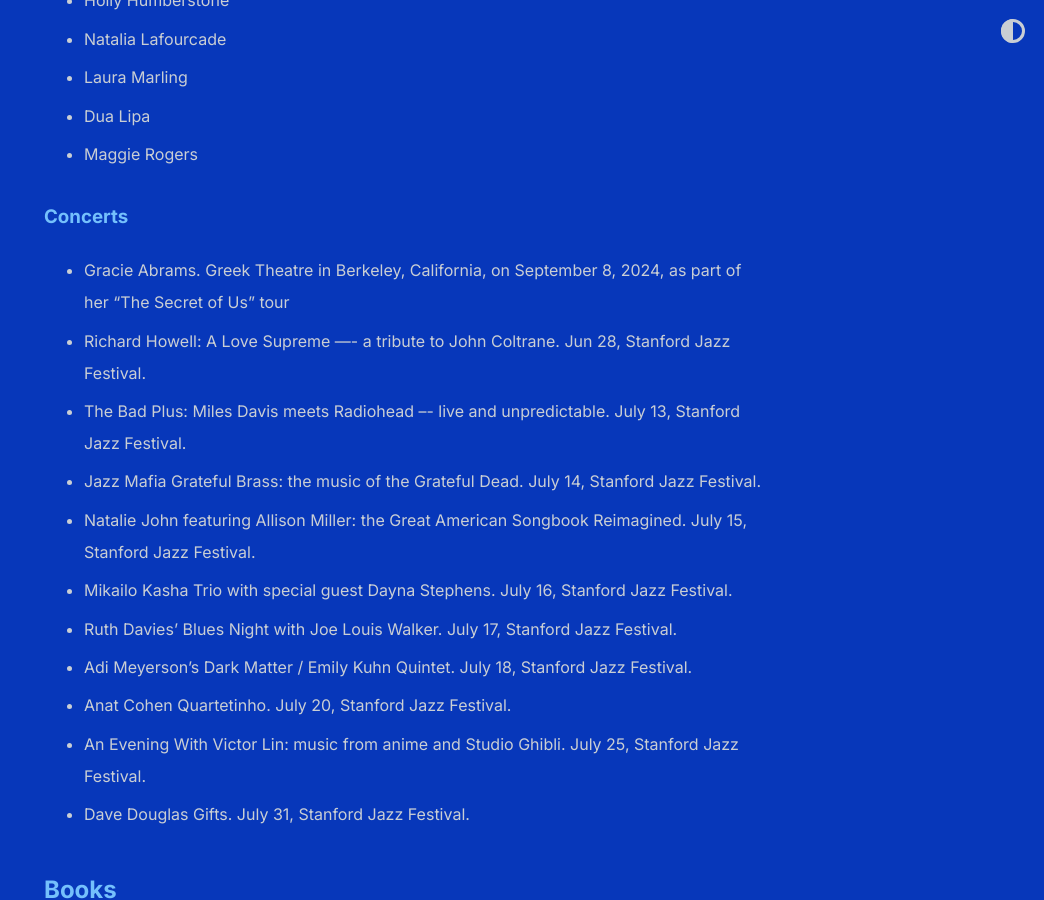
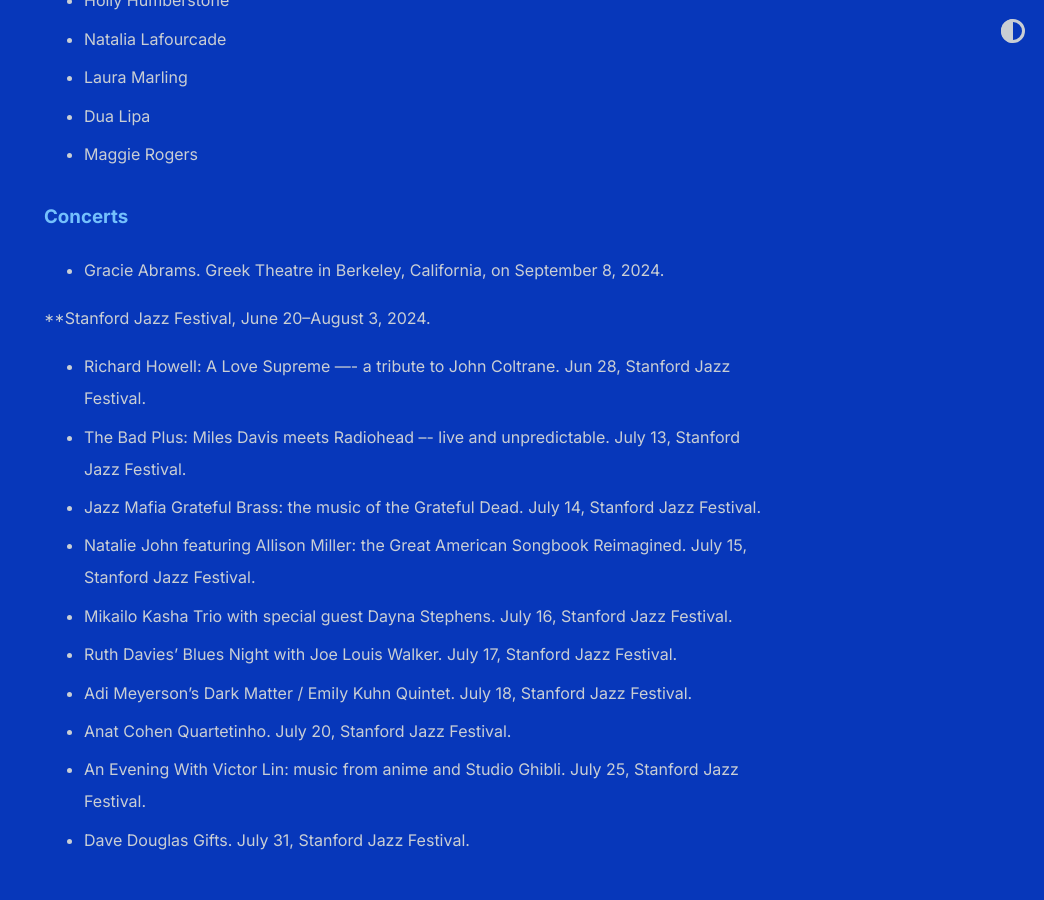
Before and after one commit to shihankanungo/shihankanungo.github.io, a Jekyll site: the page built from wrapped.md, in a window 1280 px wide and 900 px high, scrolled down 2998 px. Shown: the whole window, without its empty margins (236-1280 px from the left). Built offline with Jekyll 4.4.1, drawn with Linux system fonts in a browser that asks for light colours.

Commit message:
Update wrapped.md

```diff
--- a/wrapped.md
+++ b/wrapped.md
@@ -83,7 +83,10 @@
 
 ### Concerts
 
-- Gracie Abrams. Greek Theatre in Berkeley, California, on September 8, 2024, as part of her "The Secret of Us" tour
+- Gracie Abrams. Greek Theatre in Berkeley, California, on September 8, 2024.
+
+**Stanford Jazz Festival, June 20--August 3, 2024.
+
 - Richard Howell: A Love Supreme —- a tribute to John Coltrane. Jun 28, Stanford Jazz Festival.
 - The Bad Plus: Miles Davis meets Radiohead –- live and unpredictable. July 13, Stanford Jazz Festival.
 - Jazz Mafia Grateful Brass: the music of the Grateful Dead. July 14, Stanford Jazz Festival.
```
